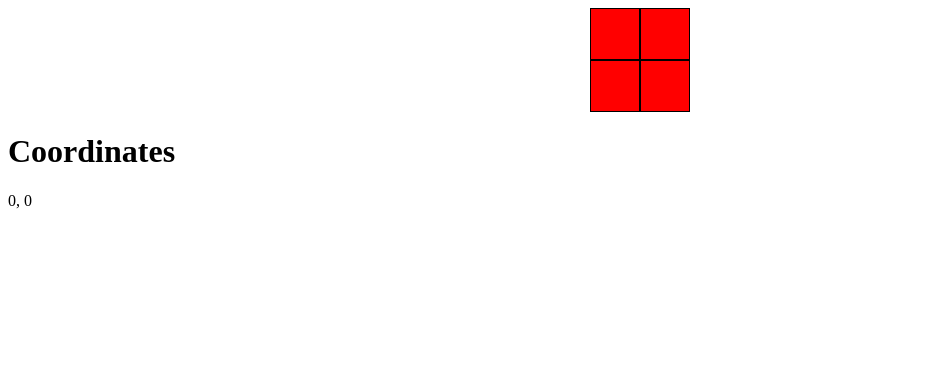
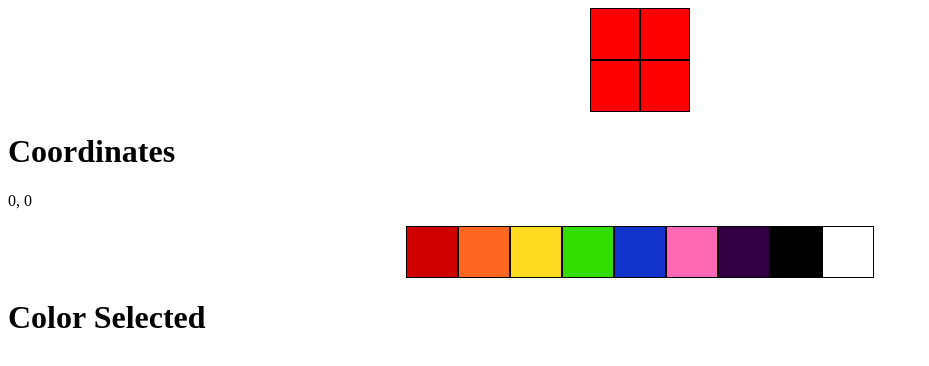
Before and after one commit to LandonPatmore/Pixel-Art, a Vue app in the folder front/: page / in a window 1280 px wide. Shown: the top 366 px of the page, without its empty margins (0-929 px from the left). Built offline with nearby package versions, Linux system fonts and the light colour scheme.

Commit message:
working so far on getting pixels to communicate with parents

```diff
--- a/front/src/App.vue
+++ b/front/src/App.vue
@@ -1,13 +1,15 @@
 <template>
   <div id="app">
-    <section id="flexarea" v-for="i in 2" :key="i">
-      <template v-for="n in 2">
-        <pixel :key="n" :position='{x: i, y: n}' @coordinates='test'></pixel>
+    <section id="flexarea" v-for="(z, i) in 2" :key="i">
+      <template v-for="(k, n) in 2">
+        <pixel :key="n" :position='{x: i, y: n}' @coordinates='getCoords' @click.native="setColorPixel"></pixel>
       </template>
     </section>
     <h1>Coordinates</h1>
     <p>{{x}}, {{y}}</p>
-    <color-pallete></color-pallete>
+    <color-pallete @pickedColor="getSelectedColor"></color-pallete>
+    <h1>Color Selected</h1>
+    <p>{{colorPicked}}</p>
   </div>
 </template>
 
@@ -24,17 +26,23 @@ export default {
   data() {
     return {
       x: 0,
-      y: 0
+      y: 0,
+      colorPicked: null
     }
   },
   methods: {
-    test: function(args) {
-      console.log(args)
+    getCoords: function(args) {
       this.x = args.x
       this.y = args.y
+    },
+    getSelectedColor: function(color) {
+      console.log(color)
+      this.colorPicked = color
+    },
+    setColorPixel: function() {
+      console.log('clicked')
+      this.color = this.colorPicked ? this.colorPicked : ''
     }
-  },
-  computed: {
   }
 }
 </script>
--- /dev/null
+++ b/front/src/components/CPColor.vue
@@ -0,0 +1,39 @@
+<template>
+  <div class="cpcolor" :style="style" @click="sendColor">
+  </div>
+</template>
+
+<script>
+export default {
+  name: 'cpcolor',
+  props: [
+    'index'
+  ],
+  data() {
+    return {
+      possibleColors: [{ name: 'Red', hex: '#d10000' }, { name: 'Orange', hex: '#ff6622' }, { name: 'Yellow', hex: '#ffda21' }, { name: 'Green', hex: '#33dd00' }, { name: 'Blue', hex: '#1133cc' }, { name: 'Pink', hex: '#FF69B4' }, { name: 'Purple', hex: '#330044' }, { name: 'Black', hex: '#000000' }, { name: 'White', hex: '#FFFFFF' }],
+      name: null,
+      style: {
+        background: null
+      }
+    }
+  },
+  methods: {
+    sendColor: function() {
+      this.$emit('broadcastColor', this.style.background)
+    }
+  },
+  created: function() {
+    this.name = this.possibleColors[this.index].name
+    this.style.background = this.possibleColors[this.index].hex
+  }
+}
+</script>
+
+<style lang="scss">
+.cpcolor {
+  width: 50px;
+  height: 50px;
+  border: 1px solid black;
+}
+</style>
--- a/front/src/components/ColorPallete.vue
+++ b/front/src/components/ColorPallete.vue
@@ -1,21 +1,38 @@
 <template>
   <div class="colorPallete">
+    <template v-for="(n, i) in 9">
+      <c-p :index="i" :key="i" @broadcastColor="sendColorUser"></c-p>
+    </template>
   </div>
 </template>
 
 <script>
+import CP from './CPColor'
+
 export default {
   name: 'colorPallete',
+  components: {
+    CP
+  },
   data() {
     return {
+    }
+  },
+  methods: {
+    sendColorUser: function(color) {
+      this.$emit('pickedColor', color)
     }
   }
 }
 </script>
 
-<!-- Add "scoped" attribute to limit CSS to this component only -->
-<style scoped lang="scss">
+<style lang="scss">
 .colorPallete {
+  display: flex;
+  justify-content: center;
 
+  .cpcolor:hover {
+    opacity: 0.6;
+  }
 }
 </style>
--- a/front/src/components/Pixel.vue
+++ b/front/src/components/Pixel.vue
@@ -22,9 +22,6 @@ export default {
     tellCoords: function() {
       this.$emit('coordinates', { x: this.x, y: this.y })
     }
-  },
-
-  computed: {
   }
 }
 </script>
```
